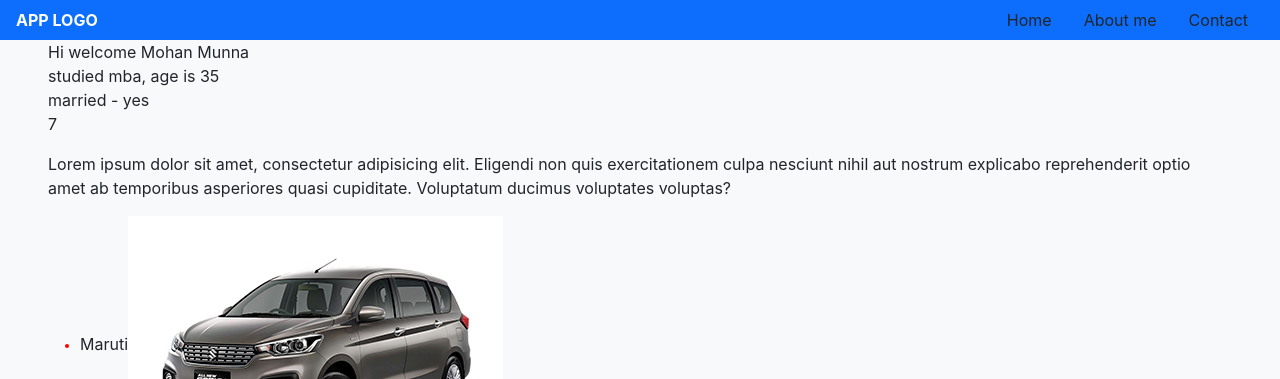
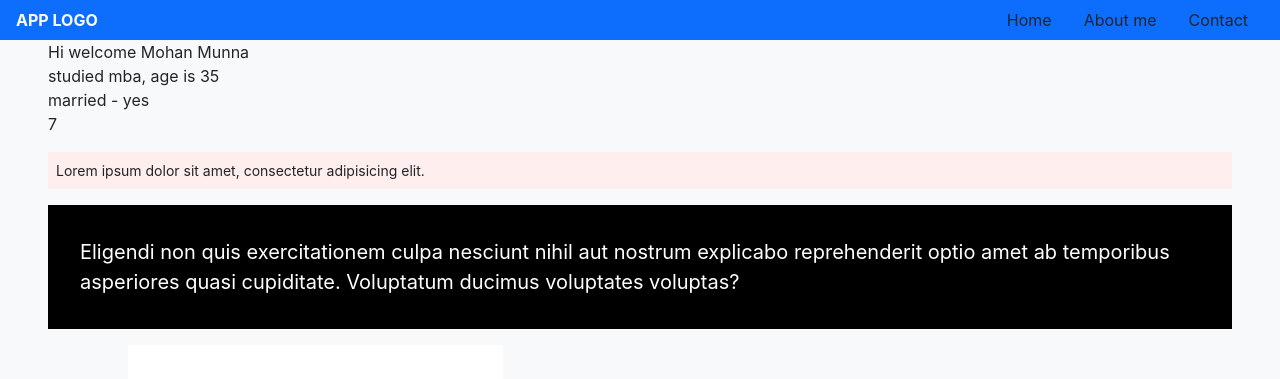
Before and after one commit to mohandeveloper2020/react-project-01, a React (Create React App) app: page / in a window 1280 px wide. Shown: the top 379 px of the page. Built offline with nearby package versions, Linux system fonts and the light colour scheme.

Commit message:
styling added

```diff
--- a/src/components/Bio.js
+++ b/src/components/Bio.js
@@ -1,13 +1,22 @@
 import React from "react";
+import styles from "../modules/bio.module.css";
+import styles1 from "../modules/desc.module.css";
 
 function Nav() {
+  let myStyle = {
+    fontSize: "0.875rem",
+    padding: "0.5rem",
+    backgroundColor: "#ffeeee",
+  };
   return (
     <>
-      <p className="text-start">
-        Lorem ipsum dolor sit amet, consectetur adipisicing elit. Eligendi non
-        quis exercitationem culpa nesciunt nihil aut nostrum explicabo
-        reprehenderit optio amet ab temporibus asperiores quasi cupiditate.
-        Voluptatum ducimus voluptates voluptas?
+      <p className="text-start" style={myStyle}>
+        Lorem ipsum dolor sit amet, consectetur adipisicing elit.
+      </p>
+      <p className={`${styles.bioDescription} ${styles1.desc} ${styles1.pad}`}>
+        Eligendi non quis exercitationem culpa nesciunt nihil aut nostrum
+        explicabo reprehenderit optio amet ab temporibus asperiores quasi
+        cupiditate. Voluptatum ducimus voluptates voluptas?
       </p>
     </>
   );
--- a/src/components/Products.js
+++ b/src/components/Products.js
@@ -6,9 +6,9 @@ const Products = () => {
   const items = [
     { id: 1, name: "Maruti", image: carMaruti },
     { id: 2, name: "Tata", image: carTata },
-    { id: 3, name: "Maruti", image: "EC" },
-    { id: 4, name: "Maruti", image: "EC" },
-    { id: 5, name: "Maruti", image: "EC" },
+    { id: 3, name: "Maruti", image: carMaruti },
+    { id: 4, name: "Maruti", image: carMaruti },
+    { id: 5, name: "Maruti", image: carMaruti },
   ];
   return (
     <ul>
--- a/src/components/Users.js
+++ b/src/components/Users.js
@@ -1,13 +1,20 @@
-import React from "react";
+import React, { useState } from "react";
 
 const Users = () => {
+  const [data, setData] = useState();
+
   fetch("db.json")
     .then((response) => response.json())
     .then((data) => {
-      console.log(data);
+      return data;
+      // console.log(data);
     });
 
-  return <></>;
+  return (
+    <>
+      <p>{data}</p>
+    </>
+  );
 };
 
 export default Users;
--- /dev/null
+++ b/src/modules/bio.module.css
@@ -0,0 +1,4 @@
+.bioDescription {
+  color: #fff;
+  font-size: 1.25rem;
+}
--- /dev/null
+++ b/src/modules/desc.module.css
@@ -0,0 +1,7 @@
+.desc {
+  background-color: black;
+}
+
+.pad {
+  padding: 2rem;
+}
```
